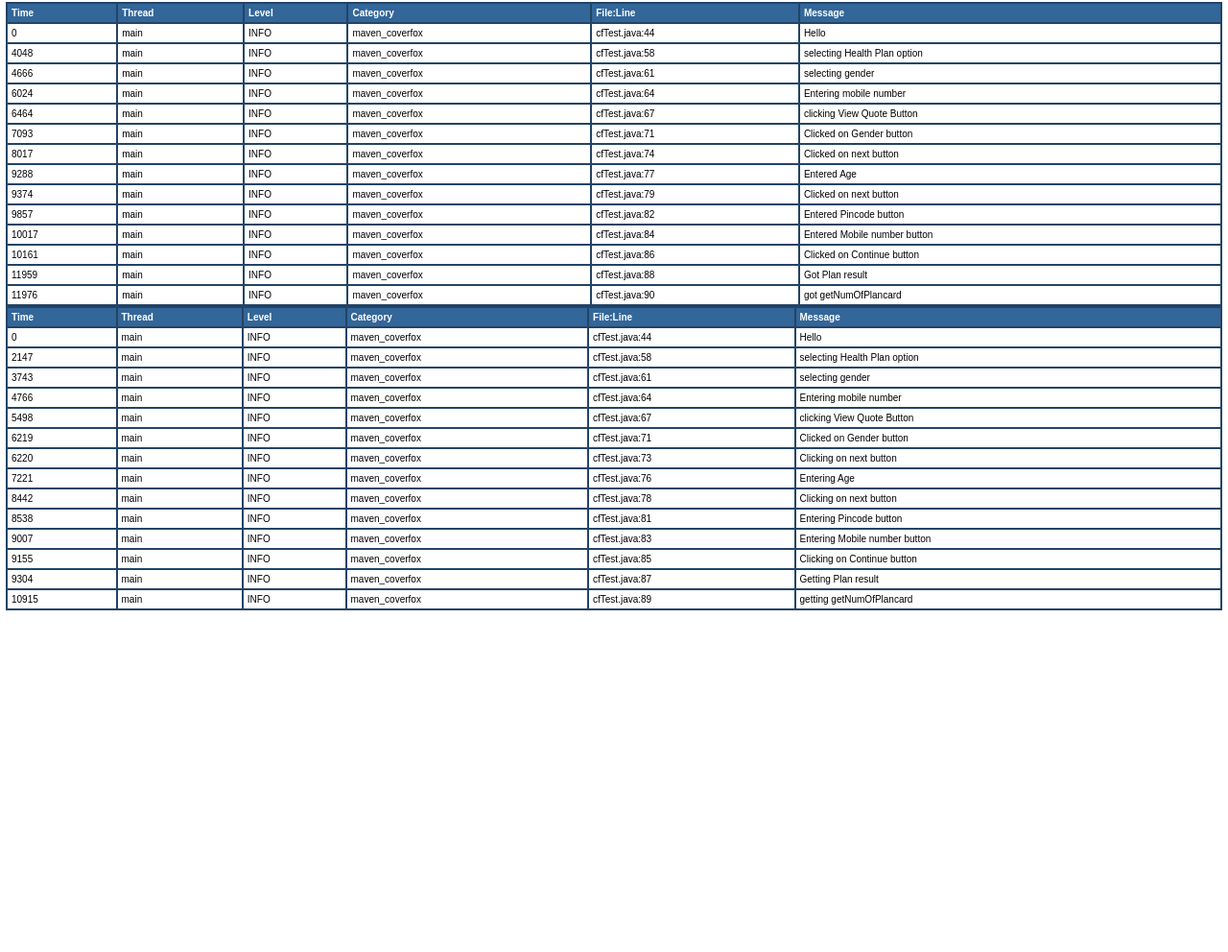
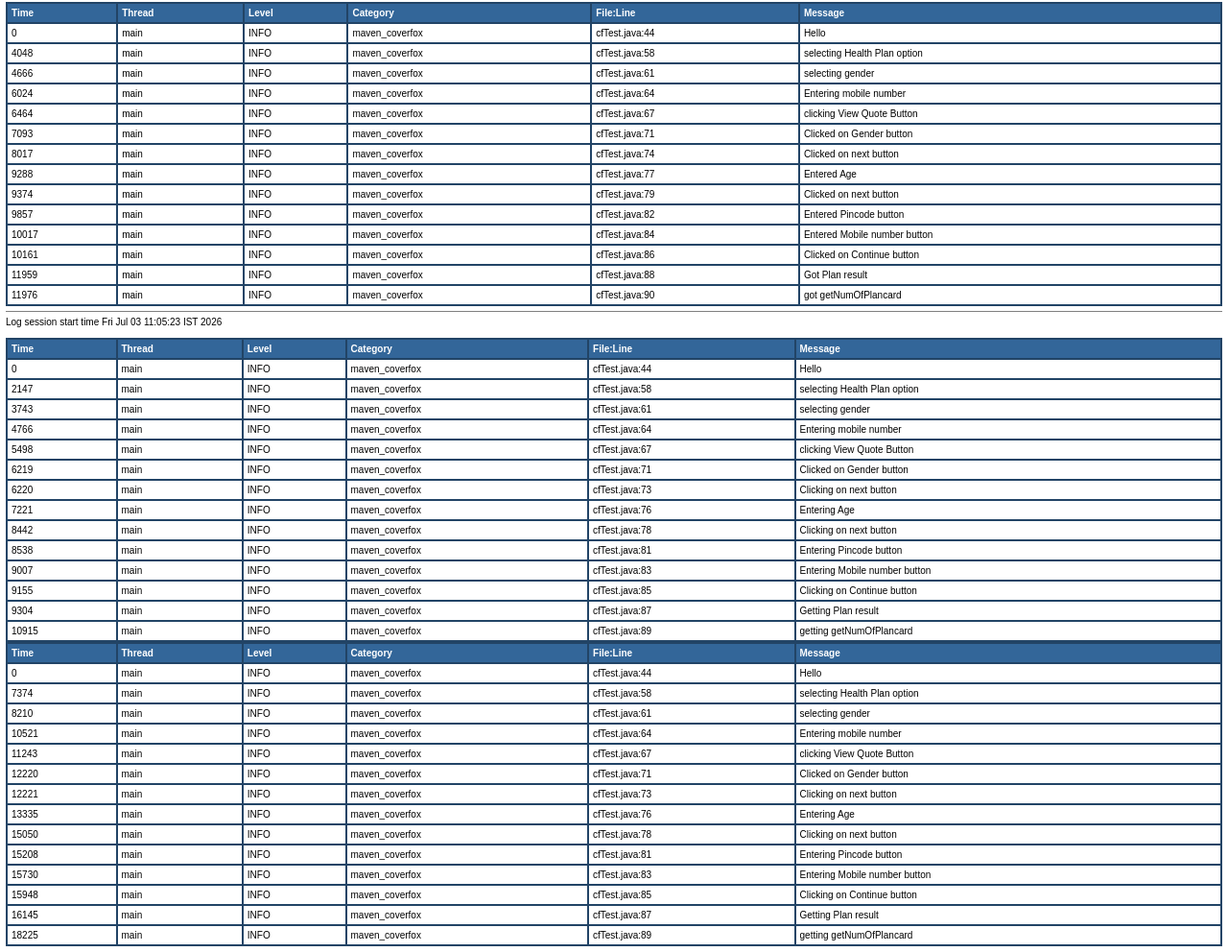
Before and after one commit to Vidisha1234/coverfox, a plain HTML site: page Logs/ExecutionLog.html in a window 1280 px wide. Shown: the part 2774-3766 px from the top of the page at 96% size. Before the commit the page ends 3416 px from the top, so only its background shows below. Drawn offline with Linux system fonts and the light colour scheme.

Commit message:
in process

```diff
--- a/Logs/ExecutionLog.html
+++ b/Logs/ExecutionLog.html
@@ -1459,3 +1459,153 @@ Log session start time Tue Jun 30 11:49:51 IST 2026<br>
 <td>cfTest.java:89</td>
 <td title="Message">getting getNumOfPlancard </td>
 </tr>
+<!DOCTYPE HTML PUBLIC "-//W3C//DTD HTML 4.01 Transitional//EN" "http://www.w3.org/TR/html4/loose.dtd">
+<html>
+<head>
+<title>Application log</title>
+<style type="text/css">
+<!--
+body, table {font-family: arial,sans-serif; font-size: x-small;}
+th {background: #336699; color: #FFFFFF; text-align: left;}
+-->
+</style>
+</head>
+<body bgcolor="#FFFFFF" topmargin="6" leftmargin="6">
+<hr size="1" noshade>
+Log session start time Fri Jul 03 11:05:23 IST 2026<br>
+<br>
+<table cellspacing="0" cellpadding="4" border="1" bordercolor="#224466" width="100%">
+<tr>
+<th>Time</th>
+<th>Thread</th>
+<th>Level</th>
+<th>Category</th>
+<th>File:Line</th>
+<th>Message</th>
+</tr>
+
+<tr>
+<td>0</td>
+<td title="main thread">main</td>
+<td title="Level">INFO</td>
+<td title="maven_coverfox category">maven_coverfox</td>
+<td>cfTest.java:44</td>
+<td title="Message">Hello</td>
+</tr>
+
+<tr>
+<td>7374</td>
+<td title="main thread">main</td>
+<td title="Level">INFO</td>
+<td title="maven_coverfox category">maven_coverfox</td>
+<td>cfTest.java:58</td>
+<td title="Message">selecting Health Plan option</td>
+</tr>
+
+<tr>
+<td>8210</td>
+<td title="main thread">main</td>
+<td title="Level">INFO</td>
+<td title="maven_coverfox category">maven_coverfox</td>
+<td>cfTest.java:61</td>
+<td title="Message">selecting gender</td>
+</tr>
+
+<tr>
+<td>10521</td>
+<td title="main thread">main</td>
+<td title="Level">INFO</td>
+<td title="maven_coverfox category">maven_coverfox</td>
+<td>cfTest.java:64</td>
+<td title="Message">Entering mobile number</td>
+</tr>
+
+<tr>
+<td>11243</td>
+<td title="main thread">main</td>
+<td title="Level">INFO</td>
+<td title="maven_coverfox category">maven_coverfox</td>
+<td>cfTest.java:67</td>
+<td title="Message">clicking View Quote Button </td>
+</tr>
+
+<tr>
+<td>12220</td>
+<td title="main thread">main</td>
+<td title="Level">INFO</td>
+<td title="maven_coverfox category">maven_coverfox</td>
+<td>cfTest.java:71</td>
+<td title="Message">Clicked on Gender button</td>
+</tr>
+
+<tr>
+<td>12221</td>
+<td title="main thread">main</td>
+<td title="Level">INFO</td>
+<td title="maven_coverfox category">maven_coverfox</td>
+<td>cfTest.java:73</td>
+<td title="Message">Clicking on next button</td>
+</tr>
+
+<tr>
+<td>13335</td>
+<td title="main thread">main</td>
+<td title="Level">INFO</td>
+<td title="maven_coverfox category">maven_coverfox</td>
+<td>cfTest.java:76</td>
+<td title="Message">Entering Age</td>
+</tr>
+
+<tr>
+<td>15050</td>
+<td title="main thread">main</td>
+<td title="Level">INFO</td>
+<td title="maven_coverfox category">maven_coverfox</td>
+<td>cfTest.java:78</td>
+<td title="Message">Clicking on next button</td>
+</tr>
+
+<tr>
+<td>15208</td>
+<td title="main thread">main</td>
+<td title="Level">INFO</td>
+<td title="maven_coverfox category">maven_coverfox</td>
+<td>cfTest.java:81</td>
+<td title="Message">Entering Pincode button</td>
+</tr>
+
+<tr>
+<td>15730</td>
+<td title="main thread">main</td>
+<td title="Level">INFO</td>
+<td title="maven_coverfox category">maven_coverfox</td>
+<td>cfTest.java:83</td>
+<td title="Message">Entering Mobile number button</td>
+</tr>
+
+<tr>
+<td>15948</td>
+<td title="main thread">main</td>
+<td title="Level">INFO</td>
+<td title="maven_coverfox category">maven_coverfox</td>
+<td>cfTest.java:85</td>
+<td title="Message">Clicking on Continue button</td>
+</tr>
+
+<tr>
+<td>16145</td>
+<td title="main thread">main</td>
+<td title="Level">INFO</td>
+<td title="maven_coverfox category">maven_coverfox</td>
+<td>cfTest.java:87</td>
+<td title="Message">Getting Plan result</td>
+</tr>
+
+<tr>
+<td>18225</td>
+<td title="main thread">main</td>
+<td title="Level">INFO</td>
+<td title="maven_coverfox category">maven_coverfox</td>
+<td>cfTest.java:89</td>
+<td title="Message">getting getNumOfPlancard </td>
+</tr>
```
Also changed, not shown: 15 other files.
